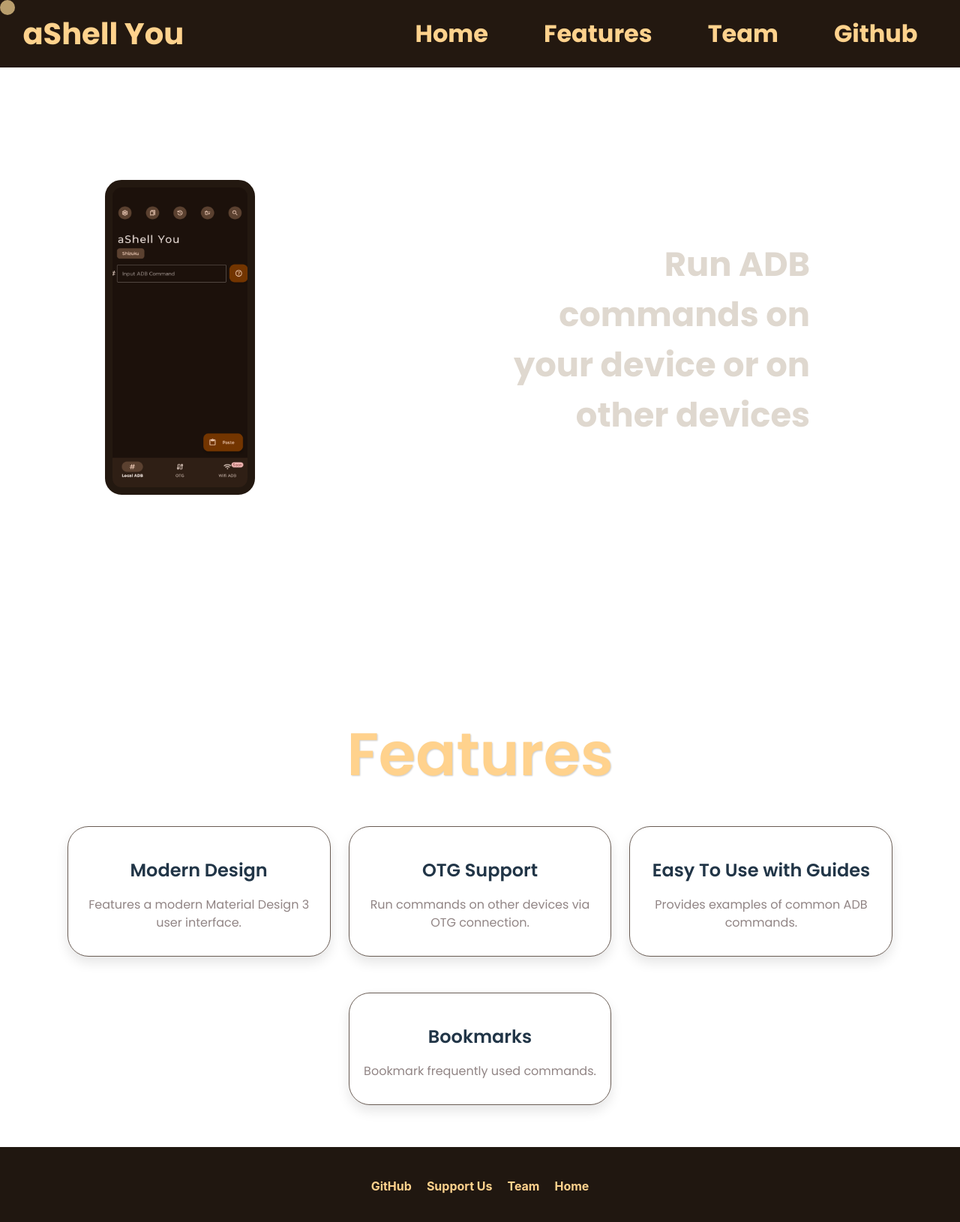
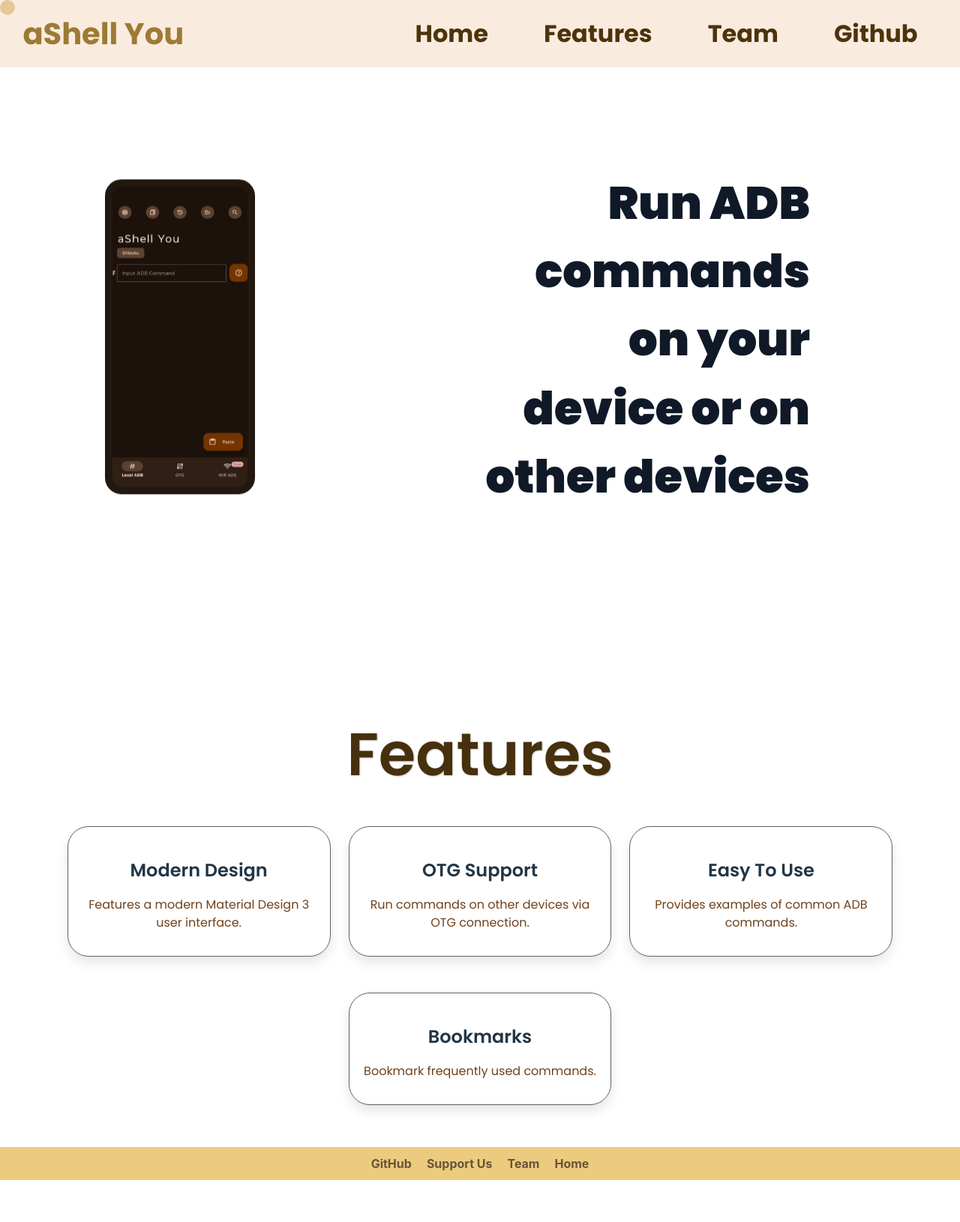
Before and after one commit to KrishnaSSH/aShellYou-Website, a React (Vite) app: page / in a window 1280 px wide. Shown: the top 1630 px of the page at 75% size. After the commit the page ends 1574 px from the top, so only its background shows below. Built offline with nearby package versions, Linux system fonts and the light colour scheme.

Commit message:
light mode

```diff
--- a/src/components/Features.tsx
+++ b/src/components/Features.tsx
@@ -11,7 +11,7 @@
     description: 'Run commands on other devices via OTG connection.',
   },
   {
-    title: 'Easy To Use with Guides',
+    title: 'Easy To Use ',
     description: 'Provides examples of common ADB commands.',
   },
   {
--- a/src/components/css/Features.css
+++ b/src/components/css/Features.css
@@ -18,7 +18,7 @@
 .features-heading {
   font-size: 5rem;
   font-weight: 600;
-  color: #ffd28d;
+  color: #47300e;
   text-align: center;
   padding-top: 80px;
   margin: 0 auto 1.5rem auto;
@@ -49,7 +49,7 @@
 
 .feature-description {
   font-size: 1rem;
-  color: #918585;
+  color: #70411a;
   text-align: center;
 }
 
--- a/src/components/css/Footer.css
+++ b/src/components/css/Footer.css
@@ -1,7 +1,7 @@
 .footer {
-  background-color: #201710;
+  background-color: rgb(236, 203, 126);
   color: #ffd28d;
-  padding: 40px 20px;
+  padding: 10px 20px;
   text-align: center;
   position: relative;
   width: 100%;
@@ -16,7 +16,7 @@
 }
 
 .footer-link {
-  color: #ffd28d;
+  color: #675438;
   text-decoration: none;
   font-weight: bold;
   font-size: 16px;
--- a/src/components/css/Home.css
+++ b/src/components/css/Home.css
@@ -21,16 +21,17 @@
   margin: 120px;
   width: auto;
   height: 500px;
+  animation: upDown 3s infinite ease-in-out; /* Add the up-down animation here */
 }
 
 .text {
   font-family: 'Poppins', sans-serif;
-  color: #dfd8cf;
+  color: #101927;
   text-align: right;
-  font-size: 2.8rem;
+  font-size: 3.8rem;
   margin-right: 180px;
   margin-left: 180px;
-  font-weight: 700;
+  font-weight: 1000;
 }
 
 @media (max-width: 768px) {
@@ -46,6 +47,7 @@
     margin-top: 80px;
     height: 400px;
     margin-bottom: 0;
+    animation: upDown 3s infinite ease-in-out; /* Ensure animation applies here as well */
   }
 
   .text {
@@ -66,6 +68,7 @@
   .mockup {
     height: 400px;
     margin-top: 100px;
+    animation: upDown 3s infinite ease-in-out; /* Ensure animation applies here as well */
   }
 
   .text {
@@ -77,3 +80,15 @@
     text-align: center;
   }
 }
+
+@keyframes upDown {
+  0% {
+    transform: translateY(0);
+  }
+  50% {
+    transform: translateY(-10px); /* Adjust the value for vertical movement */
+  }
+  100% {
+    transform: translateY(0);
+  }
+}
--- a/src/components/css/Navbar.css
+++ b/src/components/css/Navbar.css
@@ -3,13 +3,13 @@
 .logo {
   font-family: Poppins, sans-serif;
   font-size: 2.5rem;
-  color: #ffd28d;
+  color: #9d7a35;
   margin: 1.5rem;
   font-weight: 700;
 }
 
 .navbar {
-  background-color: rgb(35, 24, 16);
+  background-color: #f9ecdf;
   color: #ffd28d;
   display: flex;
   justify-content: space-between;
@@ -30,7 +30,7 @@
   list-style: none;
   font-family: Poppins, sans-serif;
   font-size: 2rem;
-  color: #ffd28d;
+  color: #1c170f;
 }
 
 .nav-links li {
@@ -39,7 +39,7 @@
 }
 
 .nav-links a {
-  color: #ffd28d;
+  color: #4d330c;
   text-decoration: none;
   font-weight: bold;
 }
--- a/src/index.css
+++ b/src/index.css
@@ -4,8 +4,8 @@
   font-weight: 400;
 
   color-scheme: light dark;
-  color: rgba(255, 255, 255, 0.87);
-  background-color: #281c14;
+  color: rgba(83, 62, 34, 0.87);
+  background-color: #fef9f3;
 
   /* #ffd28d icon text*/
   /* #281c14 nav */
```
